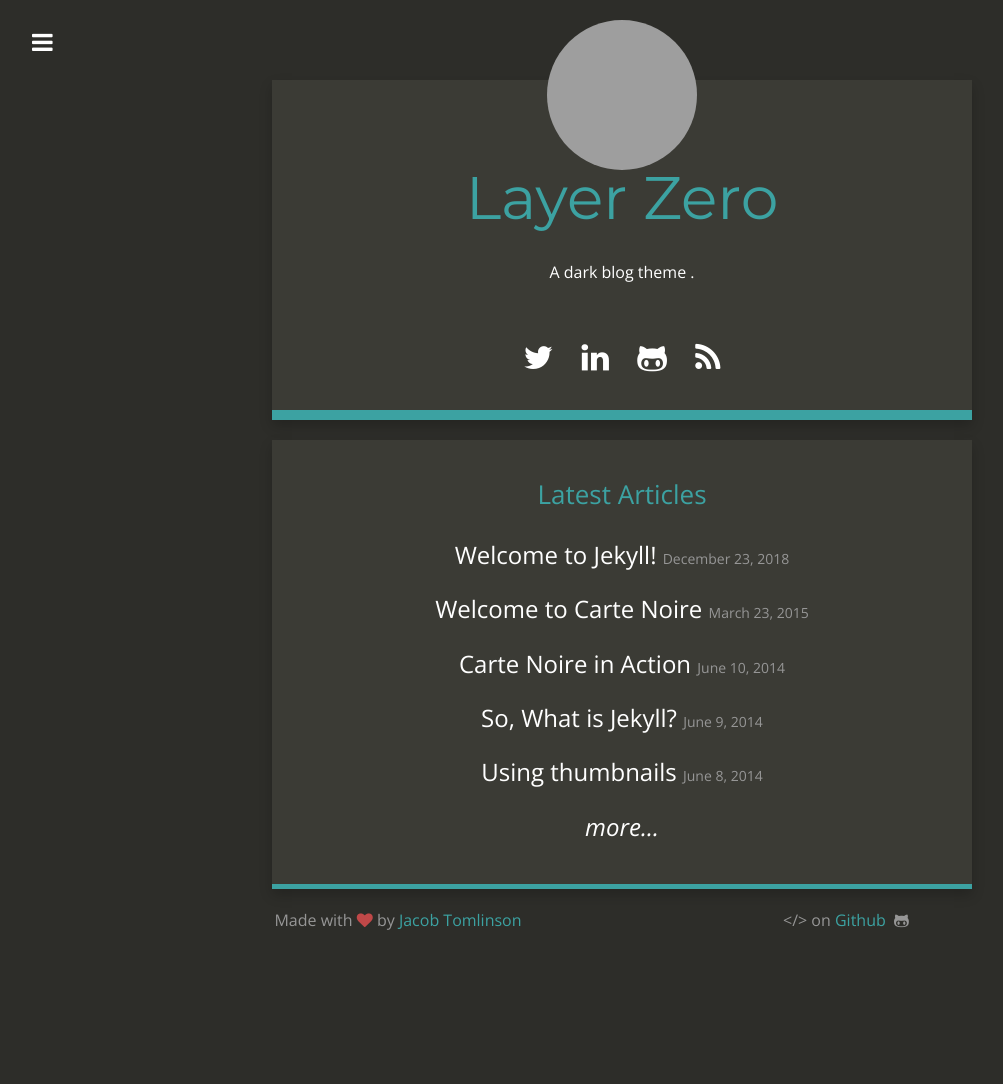
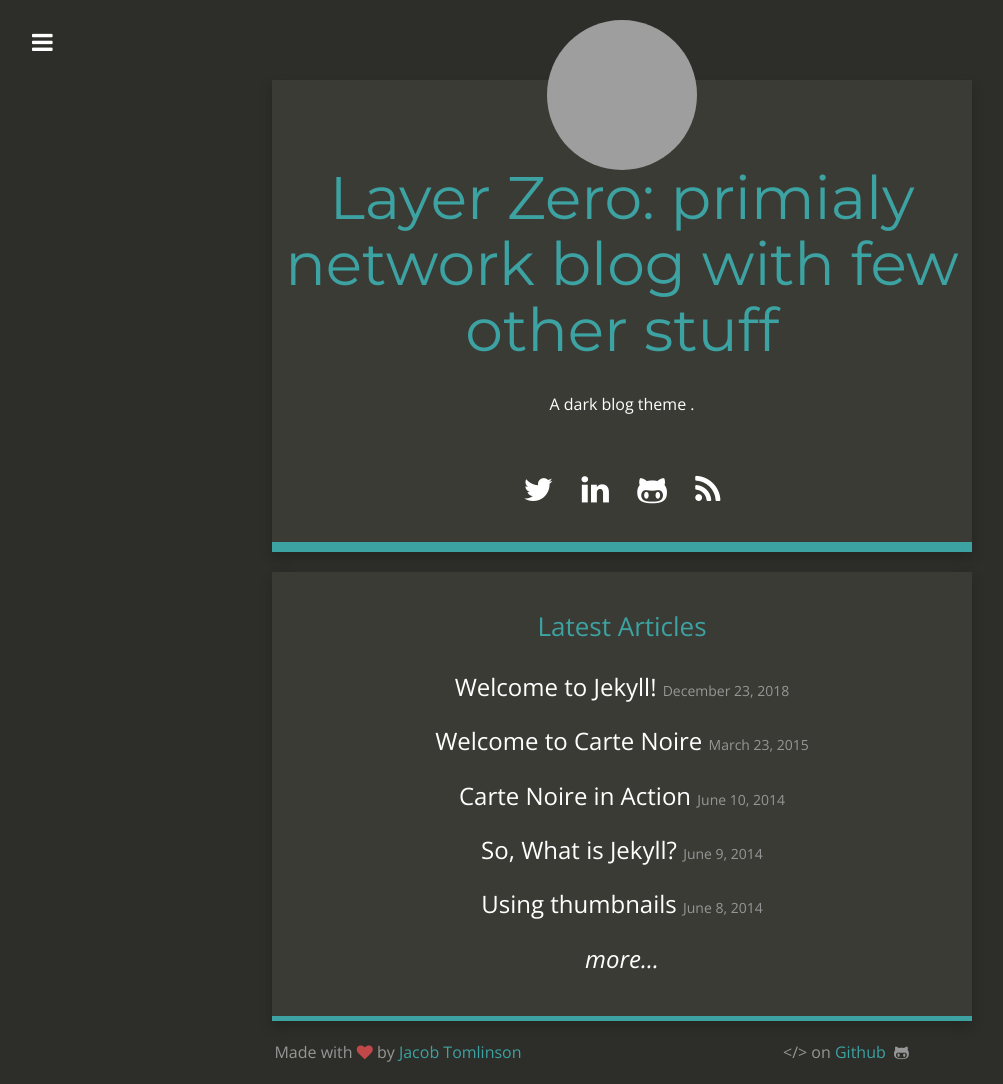
Before and after one commit to sh1dow3r/layer0, a Jekyll site: the page built from index.html, in a window 1280 px wide. Shown: the whole page, without its empty margins (18-1021 px from the left). Built offline with Jekyll 4.4.1, drawn with Linux system fonts in a browser that asks for light colours; nearby versions of some CDN libraries; before the commit the page ends 952 px from its top, so only the background shows below that; grey boxes are pictures that could not be loaded.

Commit message:
adding custome data

```diff
--- a/_config.yml
+++ b/_config.yml
@@ -1,5 +1,5 @@
 # Site settings
-title: "Layer Zero"
+title: "Layer Zero: primialy network blog with few other stuff"
 email: 0xalamri@gmail.com
 description: "Because there is no such thing as zeroth layer in the TCP/IP stack layers, I made one which implays the **strongest** element of that stack (THE USER). This blog is "
 baseurl: ""
```
